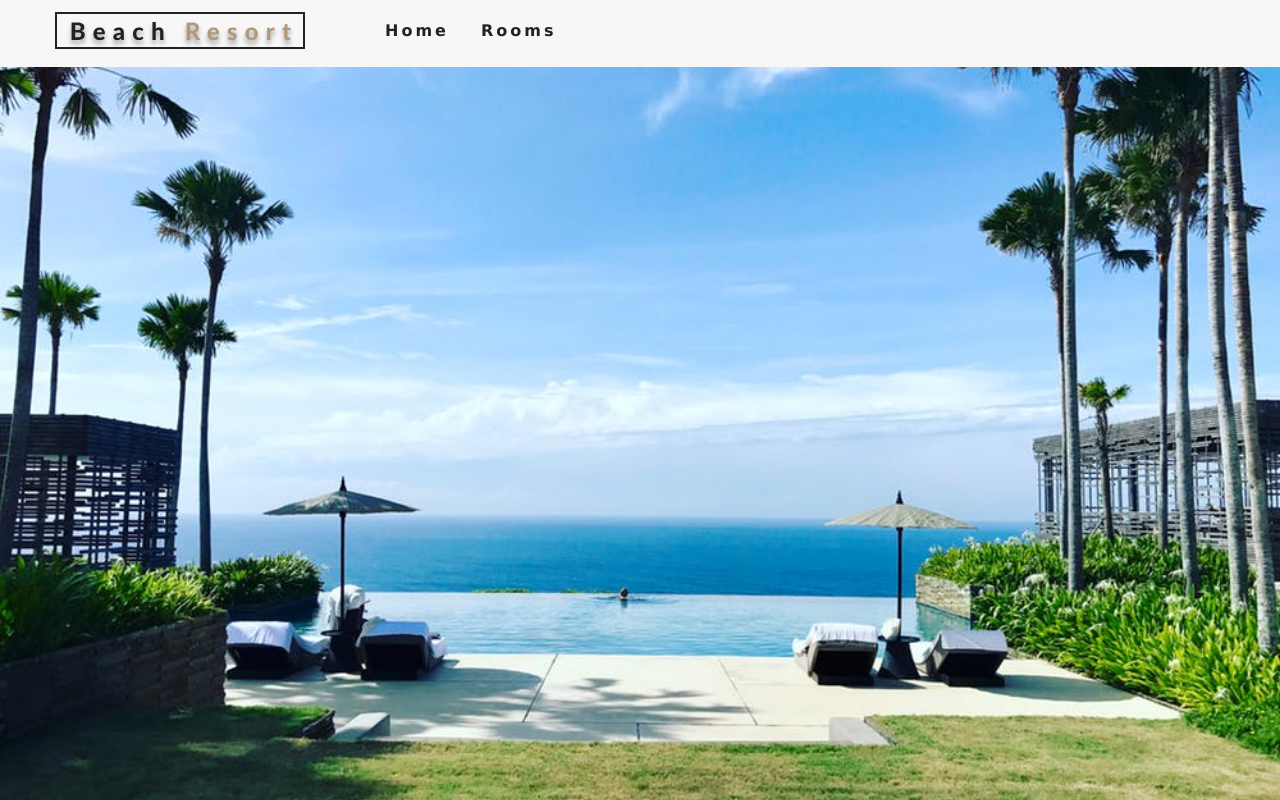
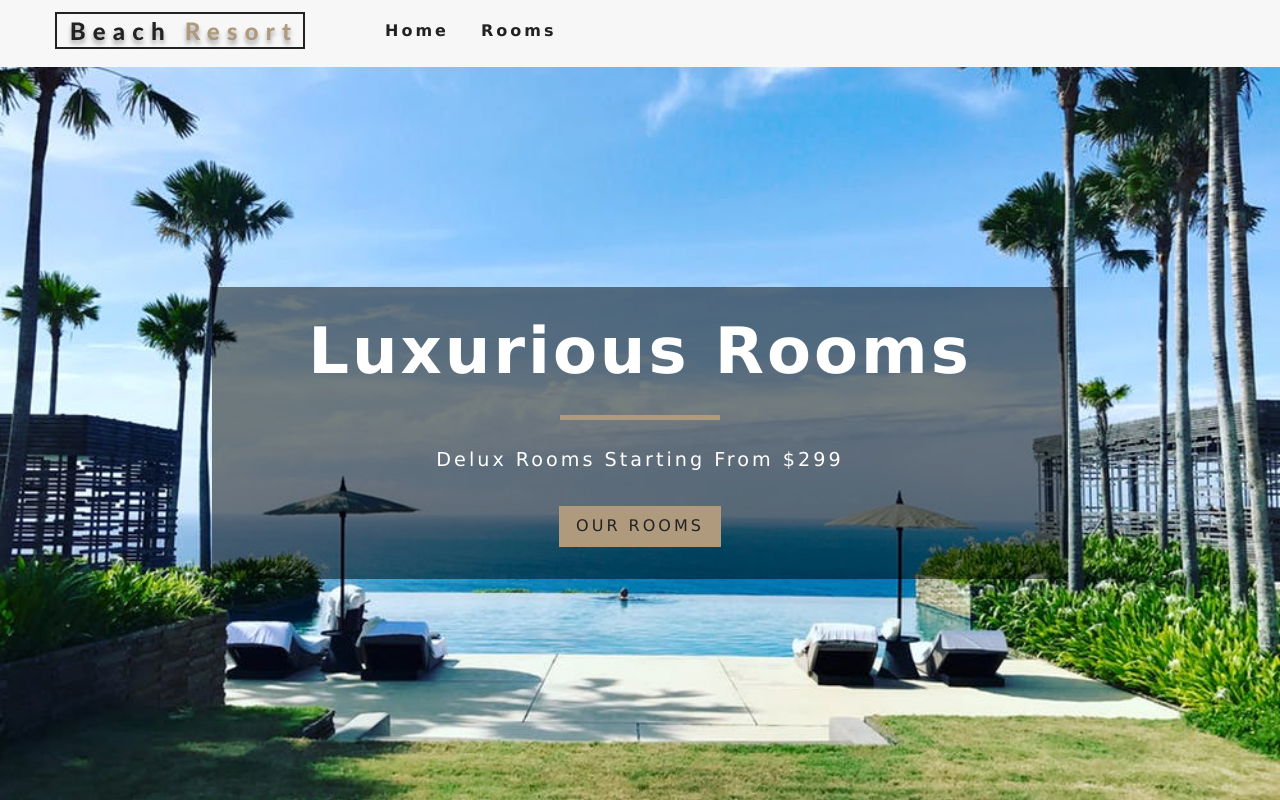
Before and after one commit to hkansal27/hotel-react-frontend, a React (Create React App) app: page / in a window 1280 px wide. Built offline with nearby package versions, Linux system fonts and the light colour scheme.

Commit message:
added banner component

```diff
--- /dev/null
+++ b/src/components/Banner.js
@@ -0,0 +1,12 @@
+import React from 'react'
+
+export default function Banner({ children, title, subtitle }) {
+    return (
+        <div className="banner">
+            <h1>{title}</h1>
+            <div />
+            <p>{subtitle}</p>
+            {children}
+        </div>
+    )
+}
--- a/src/pages/Home.js
+++ b/src/pages/Home.js
@@ -1,10 +1,19 @@
 import React from 'react'
 import Hero from '../components/Hero';
+
+import Banner from '../components/Banner';
+import { Link } from 'react-router-dom';
 
 export default function Home() {
     return (
         <div>
-            <Hero hero="defaultHero"></Hero>
+            <Hero hero="defaultHero">
+                <Banner title="luxurious rooms" subtitle="delux rooms starting from $299">
+                    <Link to="/rooms" className="btn-primary">
+                        our rooms
+                    </Link>
+                </Banner>
+            </Hero>
         </div>
     )
 }
```
